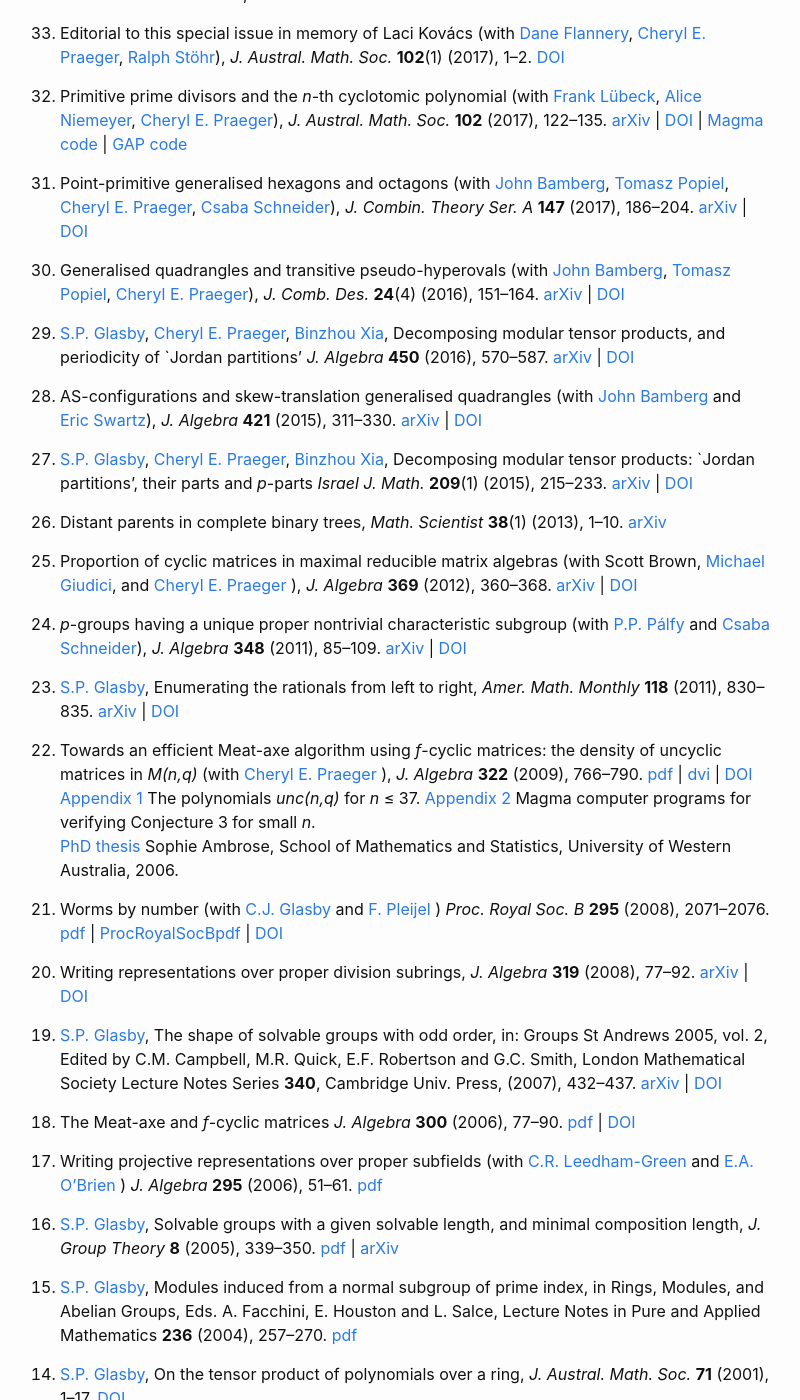
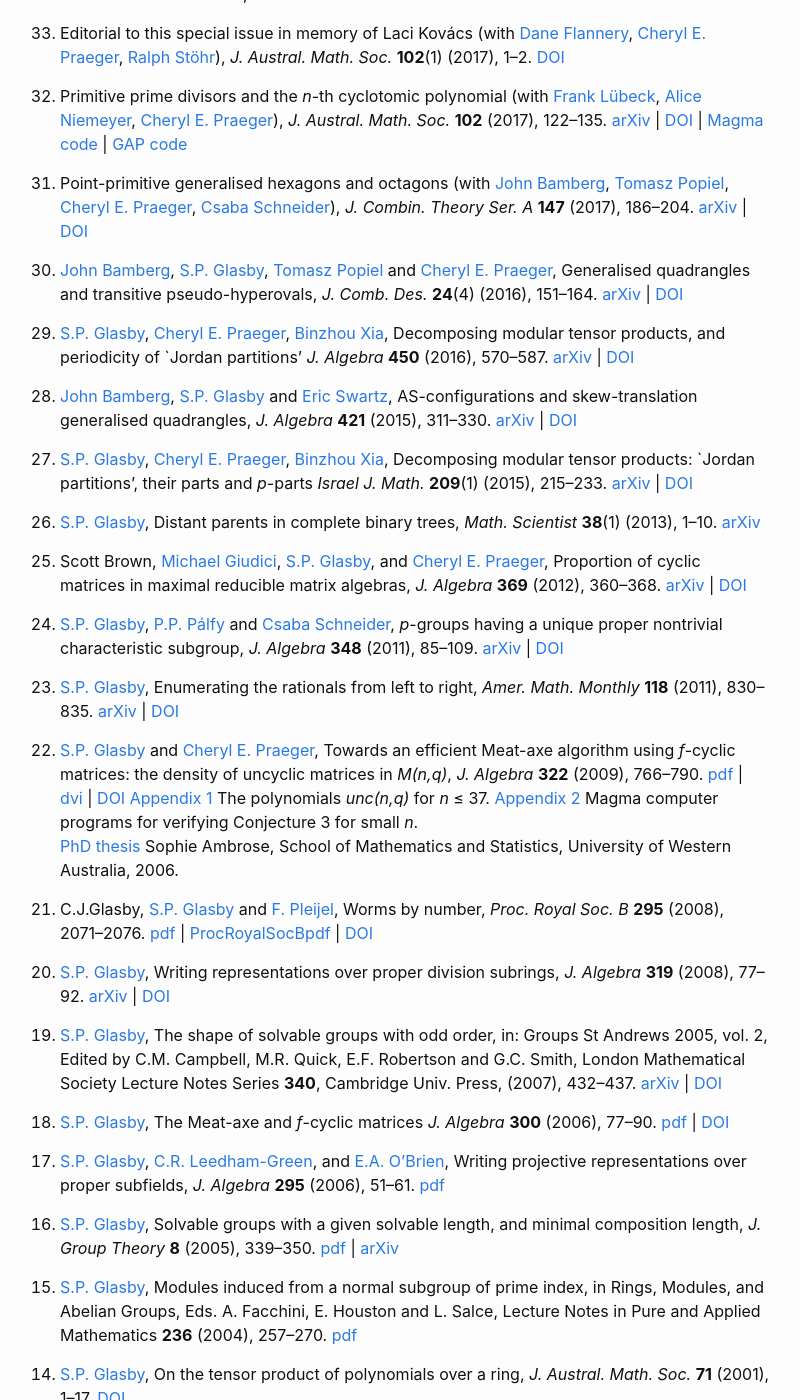
Before and after one commit to StephenGlasby/StephenGlasby.github.io, a Jekyll site: the page built from publications.md, in a window 1280 px wide and 1400 px high, scrolled down 2363 px. Shown: the whole window, without its empty margins (240-1040 px from the left). Built offline with Jekyll 4.4.1, drawn with Linux system fonts in a browser that asks for light colours; some of the changed text lies outside the part shown.

Commit message:
end refs

```diff
--- a/publications.md
+++ b/publications.md
@@ -283,13 +283,14 @@ Twisted Centralizer Codes (with
 [arXiv](https://arxiv.org/abs/1410.3423) |
   <a href="https://doi.org/10.1016/j.jcta.2016.11.008"> DOI</a>
 
-0. Generalised quadrangles and transitive pseudo-hyperovals
-  (with <a href="http://www.maths.uwa.edu.au/~bamberg"> John Bamberg</a>,
-  <a href="http://www.maths.uwa.edu.au/~popiel"> Tomasz Popiel</a>,
-  <a href="http://www.uwa.edu.au/people/cheryl.praeger"> Cheryl E. Praeger</a>),
-  *J. Comb. Des.* **24**(4) (2016), 151--164.
+0.  [John Bamberg](http://www.maths.uwa.edu.au/~bamberg),
+[S.P. Glasby](https://staffhome.ecm.uwa.edu.au/~00059629/),
+[Tomasz Popiel](http://www.maths.uwa.edu.au/~popiel) and
+[Cheryl E. Praeger](http://www.uwa.edu.au/people/cheryl.praeger"),
+Generalised quadrangles and transitive pseudo-hyperovals,
+*J. Comb. Des.* **24**(4) (2016), 151--164.
 [arXiv](https://arxiv.org/abs/1406.6445) |
-  <a href="https://doi.org/10.1002/jcd.21411"> DOI</a>
+[DOI](https://doi.org/10.1002/jcd.21411)
 
 0. [S.P. Glasby](https://staffhome.ecm.uwa.edu.au/~00059629/),
 [Cheryl E. Praeger](http://www.uwa.edu.au/people/cheryl.praeger"),
@@ -299,12 +300,13 @@ Decomposing modular tensor products, and periodicity of `Jordan partitions'
 [arXiv](https://arxiv.org/abs/1401.2748) |
 [DOI](https://doi.org/10.1016/j.jalgebra.2015.11.025)
 
-0. AS-configurations and skew-translation generalised quadrangles
-  (with <a href="http://www.maths.uwa.edu.au/~bamberg"> John Bamberg</a>
-  and <a href="https://www.wm.edu/as/mathematics/faculty-directory/swartz_e.php"> Eric Swartz</a>),
-  *J. Algebra* **421** (2015),  311--330.
+0. [John Bamberg](http://www.maths.uwa.edu.au/~bamberg),
+[S.P. Glasby](https://staffhome.ecm.uwa.edu.au/~00059629/) and
+[Eric Swartz](https://www.wm.edu/as/mathematics/faculty-directory/swartz_e.php),
+AS-configurations and skew-translation generalised quadrangles,
+*J. Algebra* **421** (2015),  311--330.
 [arXiv](https://arxiv.org/abs/1405.5063) |
-  <a href="https://doi.org/10.1016/j.jalgebra.2014.08.031"> DOI</a>
+[DOI](https://doi.org/10.1016/j.jalgebra.2014.08.031)
 
 0. [S.P. Glasby](https://staffhome.ecm.uwa.edu.au/~00059629/),
 [Cheryl E. Praeger](http://www.uwa.edu.au/people/cheryl.praeger"),
@@ -315,21 +317,24 @@ and *p*-parts
 [arXiv](https://arxiv.org/abs/1403.4685) |
 [DOI](https://doi.org/10.1007/s11856-015-1217-1)
 
-0. Distant parents in complete binary trees, *Math. Scientist*
+0. [S.P. Glasby](https://staffhome.ecm.uwa.edu.au/~00059629/),
+Distant parents in complete binary trees, *Math. Scientist*
 **38**(1) (2013), 1--10.
 [arXiv](https://arxiv.org/abs/1405.5624)
 
-0. Proportion of cyclic matrices in maximal reducible matrix algebras
-  (with Scott Brown, <a href="http://www.maths.uwa.edu.au/~giudici">
-  Michael Giudici</a>, and <a href="http://www.maths.uwa.edu.au/~praeger">
-  Cheryl E. Praeger</a> ), *J. Algebra* **369** (2012),
-  360--368.
+0. Scott Brown,
+[Michael Giudici](http://www.maths.uwa.edu.au/~giudici),
+[S.P. Glasby](https://staffhome.ecm.uwa.edu.au/~00059629/), and
+[Cheryl E. Praeger](http://www.uwa.edu.au/people/cheryl.praeger"),
+Proportion of cyclic matrices in maximal reducible matrix algebras,
+  *J. Algebra* **369** (2012),  360--368.
 [arXiv](https://arxiv.org/abs/1405.6609) |
 [DOI](https://doi.org/10.1016/j.jalgebra.2012.06.024)
 
-0. *p*-groups having a unique proper nontrivial characteristic subgroup
-  (with <a href="http://www.renyi.hu/~ppp/"> P.P. P&aacute;lfy</a> and
-  <a href="http://www.sztaki.hu/~schneider/"> Csaba Schneider</a>),
+0. [S.P. Glasby](https://staffhome.ecm.uwa.edu.au/~00059629/),
+[P.P. P&aacute;lfy](http://www.renyi.hu/~ppp/) and
+[Csaba Schneider](http://www.sztaki.hu/~schneider/),
+*p*-groups having a unique proper nontrivial characteristic subgroup,
   *J. Algebra* **348** (2011), 85--109.
 [arXiv](https://arxiv.org/abs/1007.4084) |
 [DOI](https://doi.org/10.1016/j.jalgebra.2011.10.005)
@@ -340,10 +345,11 @@ Enumerating the rationals from left to right, *Amer. Math. Monthly*
 [arXiv](http://arxiv.org/abs/1011.2823) |
 [DOI](https://doi.org/10.4169/amer.math.monthly.118.09.830)
 
-0. Towards an efficient Meat-axe algorithm using *f*-cyclic matrices:
-the density of uncyclic matrices in *M(n,q)*
-(with <a href="http://www.maths.uwa.edu.au/~praeger">
-    Cheryl E. Praeger</a> ), *J. Algebra* **322** (2009), 766--790.
+0. [S.P. Glasby](https://staffhome.ecm.uwa.edu.au/~00059629/) and
+[Cheryl E. Praeger](http://www.uwa.edu.au/people/cheryl.praeger"),
+Towards an efficient Meat-axe algorithm using *f*-cyclic matrices:
+the density of uncyclic matrices in *M(n,q)*,
+  *J. Algebra* **322** (2009), 766--790.
   <a href="PAPER34.FDF">pdf</a> | <a href="PAPER34.DVI"> dvi</a> |
   <a href="https://doi.org/10.1016/j.jalgebra.2009.02.021"> DOI</a>
   <a href="APP1"> Appendix 1</a> The polynomials *unc(n,q)* for
@@ -354,17 +360,20 @@ the density of uncyclic matrices in *M(n,q)*
   Sophie Ambrose, School of Mathematics and Statistics,
   University of Western Australia, 2006.
 
-0. Worms by number (with <a href="http://www.nt.gov.au/nreta/wildlife/programs/staff/museum/chrisglasby.html"> C.J. Glasby</a>
-and <a href="http://www.mnhn.fr/mnhn/bimm/pleijel_.htm"> F. Pleijel</a> )
+0. C.J.Glasby,
+[S.P. Glasby](https://staffhome.ecm.uwa.edu.au/~00059629/) and
+[F. Pleijel](http://www.mnhn.fr/mnhn/bimm/pleijel_.htm),
+Worms by number,
 *Proc. Royal Soc. B* **295** (2008), 2071--2076.
-  <a href="PAPER31.PDF"> pdf</a> |
-  <a href="ProcRSocB2008.pdf"> ProcRoyalSocBpdf</a> |
+<a href="PAPER31.PDF"> pdf</a> |
+[ProcRoyalSocBpdf](ProcRSocB2008.pdf) |
 [DOI](https://doi.org/10.1098/rspb.2008.0418)
 
-0. Writing representations over proper division subrings,
+0. [S.P. Glasby](https://staffhome.ecm.uwa.edu.au/~00059629/),
+Writing representations over proper division subrings,
 <a href=""></a> *J. Algebra* **319** (2008), 77--92.
 [arXiv](https://arxiv.org/abs/math/0312070) |
-  <a href="https://doi.org/10.1016/j.jalgebra.2007.10.024"> DOI</a>
+[DOI](https://doi.org/10.1016/j.jalgebra.2007.10.024)
 
 0. [S.P. Glasby](https://staffhome.ecm.uwa.edu.au/~00059629/),
 The shape of solvable groups with odd order,
@@ -375,14 +384,16 @@ Univ. Press, (2007), 432--437.
 [arXiv](https://arxiv.org/abs/1801.05536) |
 [DOI](https://doi.org/10.1017/CBO9780511721205.006)
 
-0. The Meat-axe and *f*-cyclic matrices
+0.  [S.P. Glasby](https://staffhome.ecm.uwa.edu.au/~00059629/),
+The Meat-axe and *f*-cyclic matrices
 *J. Algebra* **300** (2006), 77--90.
   <a href="PAPER33.PDF"> pdf</a> |
 [DOI](https://doi.org/10.1016/j.jalgebra.2006.01.026)
 
-0. Writing projective representations over proper subfields (with
-  <a href="http://www.maths.qmul.ac.uk/~crlg/"> C.R. Leedham-Green</a> and
-  <a href="http://www.math.auckland.ac.nz/~obrien/"> E.A. O'Brien</a> )
+0. [S.P. Glasby](https://staffhome.ecm.uwa.edu.au/~00059629/),
+[C.R. Leedham-Green](http://www.maths.qmul.ac.uk/~crlg/), and
+[E.A. O'Brien](http://www.math.auckland.ac.nz/~obrien/),
+ Writing projective representations over proper subfields,
   *J. Algebra* **295** (2006), 51--61.
   <a href="PAPER30.PDF"> pdf</a>
 
@@ -424,16 +435,15 @@ in Groups St Andrews 1997 in Bath, I, Edited by C.M. Campbell
 <a href="PAPER20.PDF"> pdf</a> |
 [arXiv](https://arxiv.org/abs/1410.5052)
 
-
-0. [S.P. Glasby](https://staffhome.ecm.uwa.edu.au/~00059629/),
-Writing representations over minimal fields (with
-<a href="http://www.maths.usyd.edu.au:8000/u/bobh/"> R.B. Howlett</a> ),
+0. [S.P. Glasby](https://staffhome.ecm.uwa.edu.au/~00059629/) and
+[R.B. Howlett](http://www.maths.usyd.edu.au:8000/u/bobh/),
+Writing representations over minimal fields,
 *Comm. Algebra* **25** (1997), 1703--1712.
 <a href="PAPER15.PDF"> pdf</a>
 
-0. [S.P. Glasby](https://staffhome.ecm.uwa.edu.au/~00059629/),
-Irreducible modules and normal subgroups of prime index (with
-<a href="http://maths.anu.edu.au/about-us/news/dr-laci-kovacs"> L.G. Kov&aacute;cs</a> ),
+0. [S.P. Glasby](https://staffhome.ecm.uwa.edu.au/~00059629/) and
+[L.G. Kov&aacute;cs](http://maths.anu.edu.au/about-us/news/dr-laci-kovacs)
+Irreducible modules and normal subgroups of prime index,
 *Comm. Algebra* **24** (1996), 1529--1546.
 <a href="PAPER18.PDF"> pdf</a> |
 <a href="WallKovacsAustMS2001.JPG"> WallKovacs</a>
@@ -449,15 +459,15 @@ extensions of 2-groups by orthogonal or symplectic groups,
 *J. Austral. Math. Soc. Ser. A* **58** (1995), 232--247.
 <a href="PAPER10.PDF"> pdf</a>
 
-0. [S.P. Glasby](https://staffhome.ecm.uwa.edu.au/~00059629/),
-Extraspecial towers and Weil representations (with
-<a href="http://www.maths.usyd.edu.au:8000/u/bobh/"> R.B. Howlett</a> ),
+0. [S.P. Glasby](https://staffhome.ecm.uwa.edu.au/~00059629/) and
+[R.B. Howlett](http://www.maths.usyd.edu.au:8000/u/bobh/),
+Extraspecial towers and Weil representations,
 *J. Algebra* **151** (1992), 236--260.
 <a href="PAPER6.PDF"> pdf</a>
 
-0. [S.P. Glasby](https://staffhome.ecm.uwa.edu.au/~00059629/),
-Computing intersections and normalizers in soluble groups (with
-<a href="http://www.mscs.mu.edu/~mikes/"> M.C. Slattery</a> ),
+0. [S.P. Glasby](https://staffhome.ecm.uwa.edu.au/~00059629/) and
+[M.C. Slattery](http://www.mscs.mu.edu/~mikes/),
+Computing intersections and normalizers in soluble groups,
 *J. Symbolic Comput.* **9** (1990), 637--651.
 <a href="PAPER5.PDF"> pdf</a>
 
```
